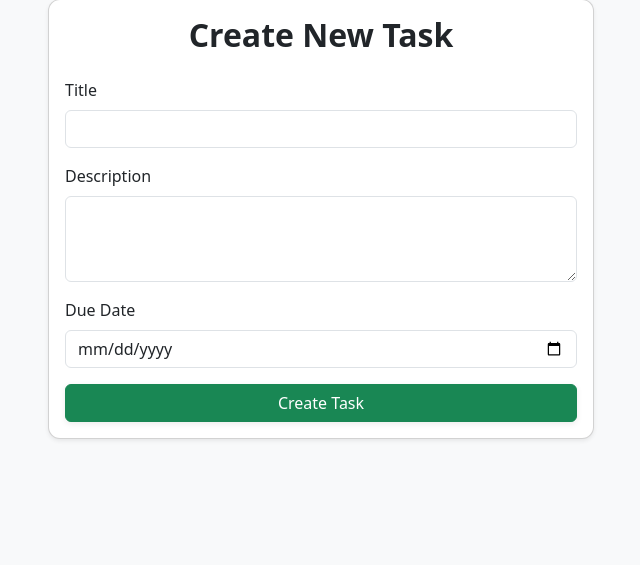
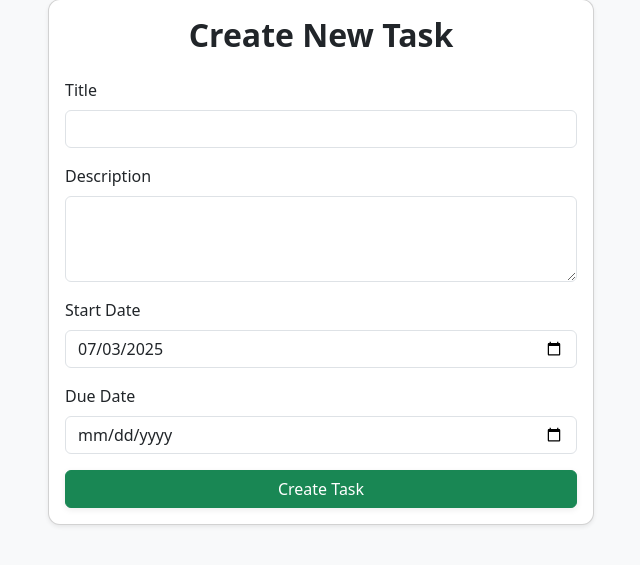
Before and after one commit to daniel-kamel/TaskFlow, a Flask app: page /create-task in a window 1280 px wide. Shown: the part 81-646 px from the top of the page, without its empty margins (319-959 px from the left). Run offline with Flask 3, Linux system fonts and the light colour scheme; the visitor is signed in with stand-in values (Sample User, id 1).

Commit message:
Enhance task management by adding start date functionality and updating status defaults

```diff
--- a/app.py
+++ b/app.py
@@ -81,21 +81,31 @@ def create_task():
     if request.method == 'POST':
         title = request.form['title']
         description = request.form.get('description')
+        start_date = request.form.get('start_date')
         due_date = request.form.get('due_date')
         from datetime import datetime
+        start_date_obj = None
         due_date_obj = None
+        if start_date:
+            try:
+                start_date_obj = datetime.strptime(start_date, '%Y-%m-%d')
+            except ValueError:
+                flash('Invalid start date format.', 'error')
+                return redirect(url_for('create_task'))
         if due_date:
             try:
                 due_date_obj = datetime.strptime(due_date, '%Y-%m-%d')
             except ValueError:
                 flash('Invalid due date format.', 'error')
                 return redirect(url_for('create_task'))
-        task = Task(title=title, description=description, due_date=due_date_obj, user_id=current_user.id)
+        task = Task(title=title, description=description, start_date=start_date_obj, due_date=due_date_obj, user_id=current_user.id)
         db.session.add(task)
         db.session.commit()
         flash('Task created successfully!')
         return redirect(url_for('index'))
-    return render_template('create_task.html')
+    from datetime import datetime
+    today_date = datetime.now().strftime('%Y-%m-%d')
+    return render_template('create_task.html', today_date=today_date)
 
 @app.route('/edit-task/<int:task_id>', methods=['GET', 'POST'])
 @login_required
@@ -110,16 +120,25 @@ def edit_task(task_id):
     if request.method == 'POST':
         task.title = request.form['title']
         task.description = request.form.get('description')
-        task.status = request.form.get('status', 'Pending')
+        task.status = request.form.get('status', 'Not started')
+        start_date = request.form.get('start_date')
         due_date = request.form.get('due_date')
         from datetime import datetime
+        start_date_obj = None
         due_date_obj = None
+        if start_date:
+            try:
+                start_date_obj = datetime.strptime(start_date, '%Y-%m-%d')
+            except ValueError:
+                flash('Invalid start date format.', 'error')
+                return redirect(url_for('edit_task', task_id=task_id))
         if due_date:
             try:
                 due_date_obj = datetime.strptime(due_date, '%Y-%m-%d')
             except ValueError:
                 flash('Invalid due date format.', 'error')
                 return redirect(url_for('edit_task', task_id=task_id))
+        task.start_date = start_date_obj
         task.due_date = due_date_obj
         db.session.commit()
         flash('Task updated successfully!')
--- a/models.py
+++ b/models.py
@@ -54,8 +54,9 @@ class Task(db.Model):
     id = db.Column(db.Integer, primary_key=True)
     title = db.Column(db.String(100), nullable=False)
     description = db.Column(db.Text)
-    status = db.Column(db.String(20), default='Pending')  # e.g., 'Pending', 'Completed'
+    status = db.Column(db.String(20), default='Not started')  # e.g., 'Not started', 'Pending', 'Completed'
     created_at = db.Column(db.DateTime, default=datetime.utcnow)
+    start_date = db.Column(db.DateTime, default=datetime.utcnow)
     due_date = db.Column(db.DateTime)
     user_id = db.Column(db.Integer, db.ForeignKey('users.id'), nullable=False)
 
--- a/templates/base.html
+++ b/templates/base.html
@@ -35,8 +35,9 @@
     {% with messages = get_flashed_messages(with_categories=true) %}
       {% if messages %}
         {% for category, message in messages %}
-          <div class="alert {% if category == 'error' or category == 'danger' %}alert-danger{% else %}alert-info{% endif %}" role="alert">
+          <div class="alert {% if category == 'error' or category == 'danger' %}alert-danger{% else %}alert-info{% endif %} alert-dismissible fade show flash-message" role="alert" id="flash-{{ loop.index }}">
             {{ message }}
+            <button type="button" class="btn-close" data-bs-dismiss="alert" aria-label="Close"></button>
           </div>
         {% endfor %}
       {% endif %}
@@ -44,6 +45,18 @@
     {% block content %}{% endblock %}
 </div>
 <script src="https://cdn.jsdelivr.net/npm/bootstrap@5.3.2/dist/js/bootstrap.bundle.min.js"></script>
+<script>
+// Auto-dismiss flash messages after 2 seconds
+document.addEventListener('DOMContentLoaded', function() {
+    const flashMessages = document.querySelectorAll('.flash-message');
+    flashMessages.forEach(function(alert) {
+        setTimeout(function() {
+            const bsAlert = new bootstrap.Alert(alert);
+            bsAlert.close();
+        }, 2000);
+    });
+});
+</script>
 {% block scripts %}{% endblock %}
 </body>
 </html>
--- a/templates/create_task.html
+++ b/templates/create_task.html
@@ -16,6 +16,10 @@
             <textarea class="form-control" id="description" name="description" rows="3"></textarea>
           </div>
           <div class="mb-3">
+            <label for="start_date" class="form-label">Start Date</label>
+            <input type="date" class="form-control" id="start_date" name="start_date" value="{{ today_date }}">
+          </div>
+          <div class="mb-3">
             <label for="due_date" class="form-label">Due Date</label>
             <input type="date" class="form-control" id="due_date" name="due_date">
           </div>
--- a/templates/edit_task.html
+++ b/templates/edit_task.html
@@ -16,12 +16,17 @@
             <textarea class="form-control" id="description" name="description" rows="3">{{ task.description or '' }}</textarea>
           </div>
           <div class="mb-3">
+            <label for="start_date" class="form-label">Start Date</label>
+            <input type="date" class="form-control" id="start_date" name="start_date" value="{{ task.start_date.strftime('%Y-%m-%d') if task.start_date else '' }}">
+          </div>
+          <div class="mb-3">
             <label for="due_date" class="form-label">Due Date</label>
             <input type="date" class="form-control" id="due_date" name="due_date" value="{{ task.due_date.strftime('%Y-%m-%d') if task.due_date else '' }}">
           </div>
           <div class="mb-3">
             <label for="status" class="form-label">Status</label>
             <select class="form-select" id="status" name="status">
+              <option value="Not started" {{ 'selected' if task.status == 'Not started' else '' }}>Not started</option>
               <option value="Pending" {{ 'selected' if task.status == 'Pending' else '' }}>Pending</option>
               <option value="Completed" {{ 'selected' if task.status == 'Completed' else '' }}>Completed</option>
             </select>
```
Also changed, not shown: templates/index.html (+5 -2 lines).
